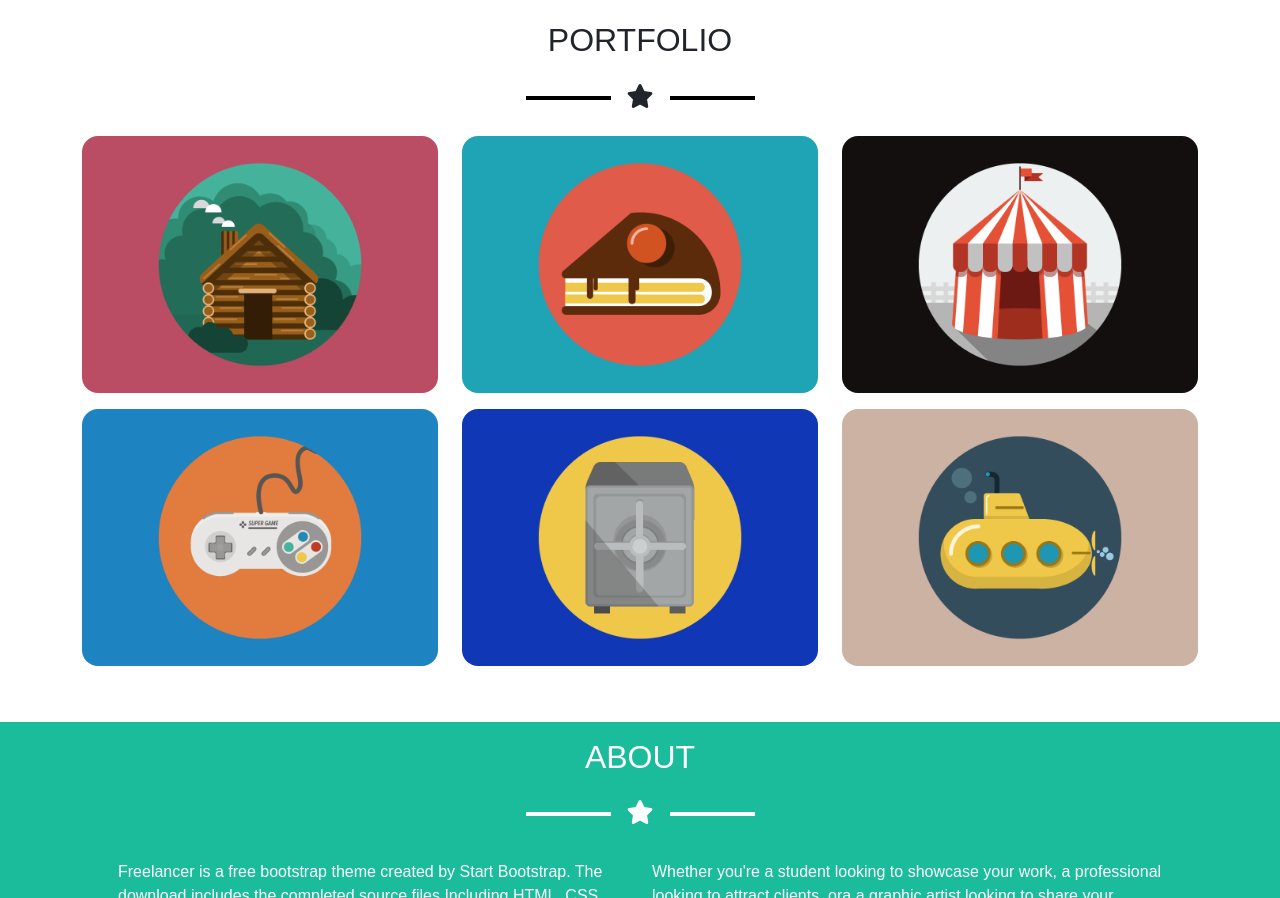
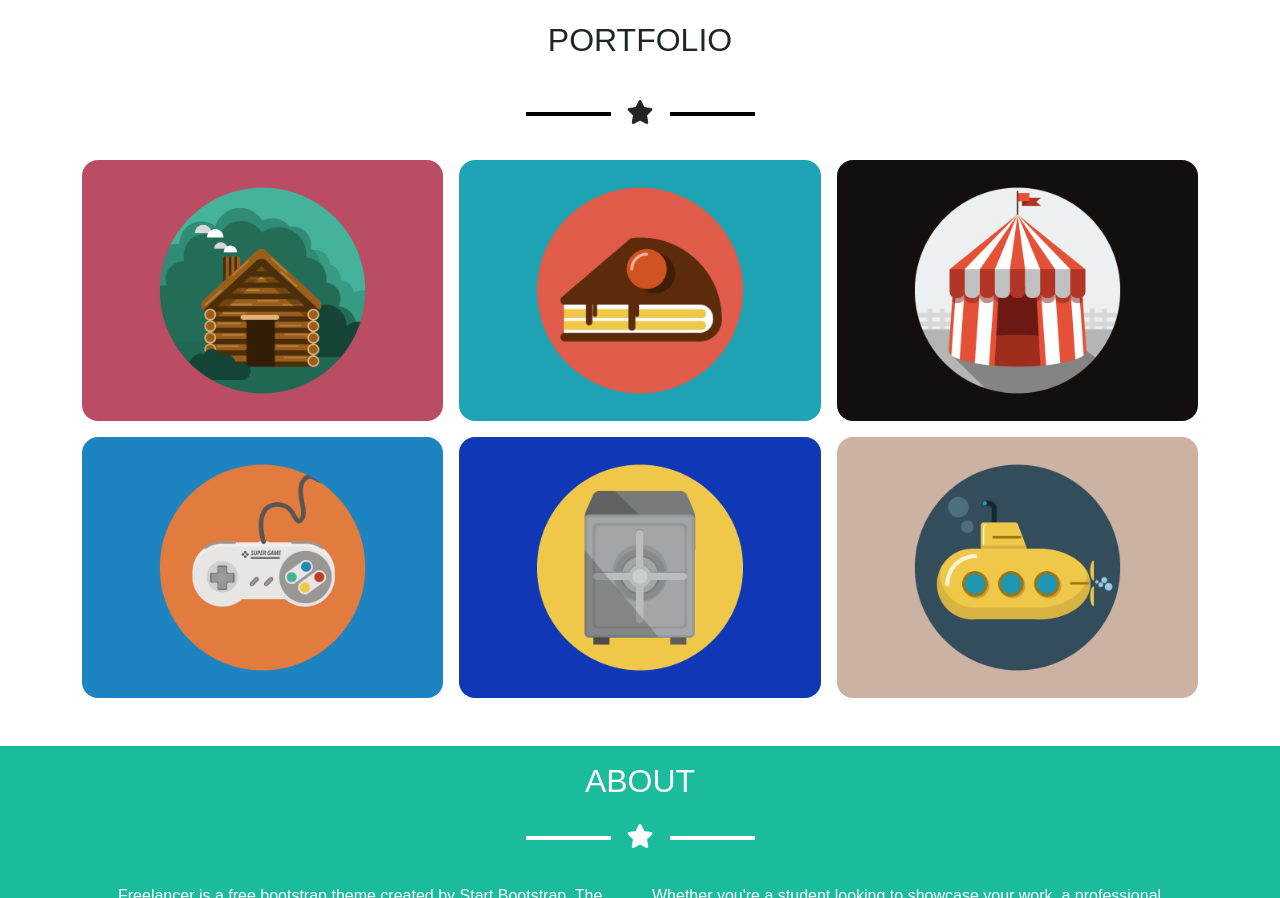
Before and after one commit to EliaMagris/html-css-bootstrap-freelancer, a plain HTML site: page index.html in a window 1280 px wide. Shown: the part 420-1318 px from the top of the page. Drawn offline with nearby package versions, Linux system fonts and the light colour scheme.

Commit message:
aggiornamento gap img

```diff
--- a/index.html
+++ b/index.html
@@ -72,7 +72,7 @@
 
     <section>
       <div class="container">
-        <div class="row">
+        <div class="row g-3">
           <div class="col-12 text-center pt-5"><h2>PORTFOLIO</h2></div>
           <div class="col-12">
             <div class="star-line py-3">
@@ -81,37 +81,37 @@
               <div class="orizontal-line color-blacK"></div>
             </div>
           </div>
-          <div class="col-12 col-md-6 col-lg-4 py-2">
+          <div class="col-12 col-md-6 col-lg-4">
             <img
               class="image-width rounded-4"
               src="assets/img/cabin.png"
               alt="Logo">
           </div>
-          <div class="col-12 col-md-6 col-lg-4 py-2">
+          <div class="col-12 col-md-6 col-lg-4">
             <img
               class="image-width rounded-4"
               src="assets/img/cake.png"
               alt="Logo">
           </div>
-          <div class="col-12 col-md-6 col-lg-4 py-2">
+          <div class="col-12 col-md-6 col-lg-4">
             <img
               class="image-width rounded-4"
               src="assets/img/circus.png"
               alt="Logo">
           </div>
-          <div class="col-12 col-md-6 col-lg-4 py-2">
+          <div class="col-12 col-md-6 col-lg-4">
             <img
               class="image-width rounded-4"
               src="assets/img/game.png"
               alt="Logo">
           </div>
-          <div class="col-12 col-md-6 col-lg-4 py-2">
+          <div class="col-12 col-md-6 col-lg-4">
             <img
               class="image-width rounded-4"
               src="assets/img/safe.png"
               alt="Logo">
           </div>
-          <div class="col-12 col-md-6 col-lg-4 py-2">
+          <div class="col-12 col-md-6 col-lg-4">
             <img
               class="image-width rounded-4"
               src="assets/img/submarine.png"
```
